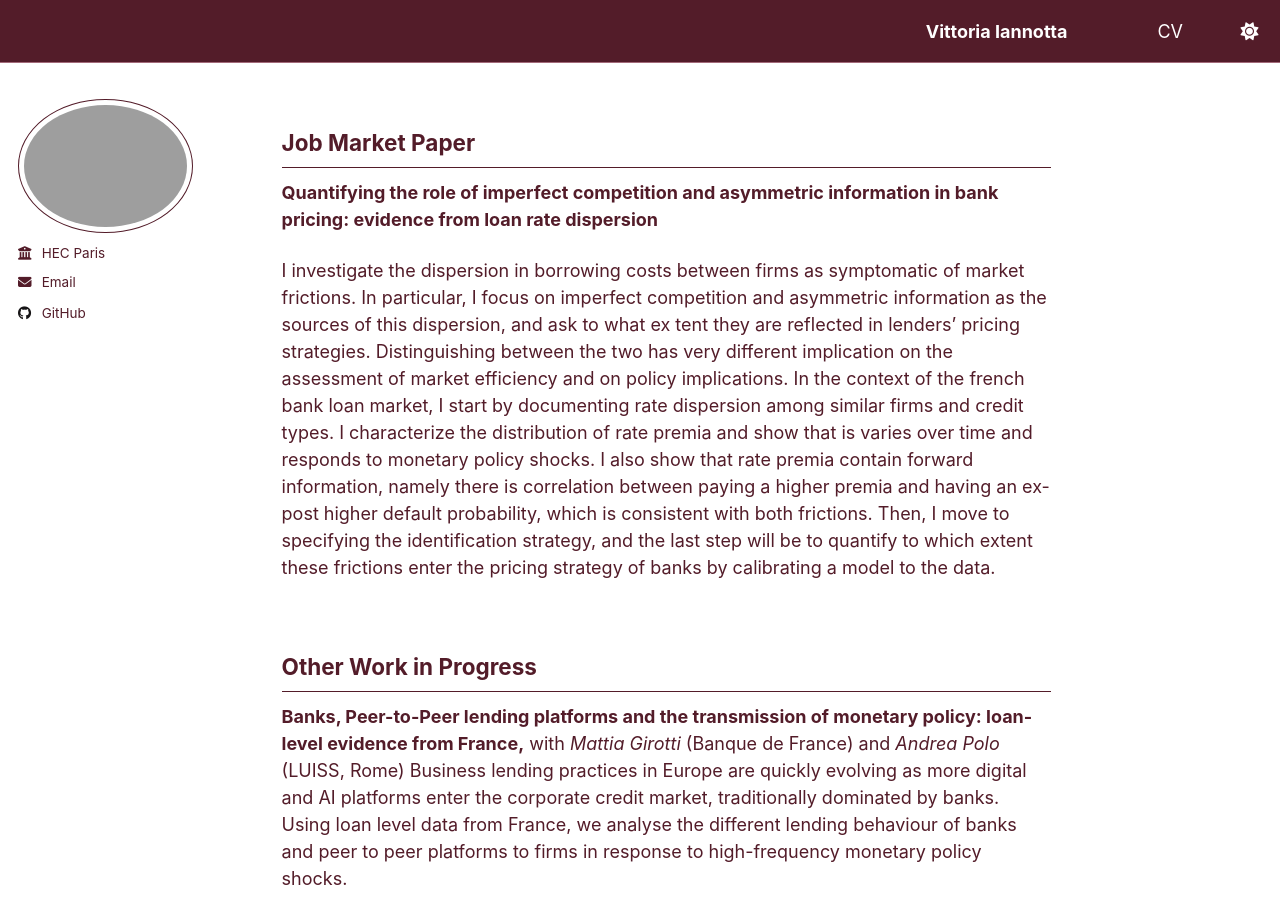
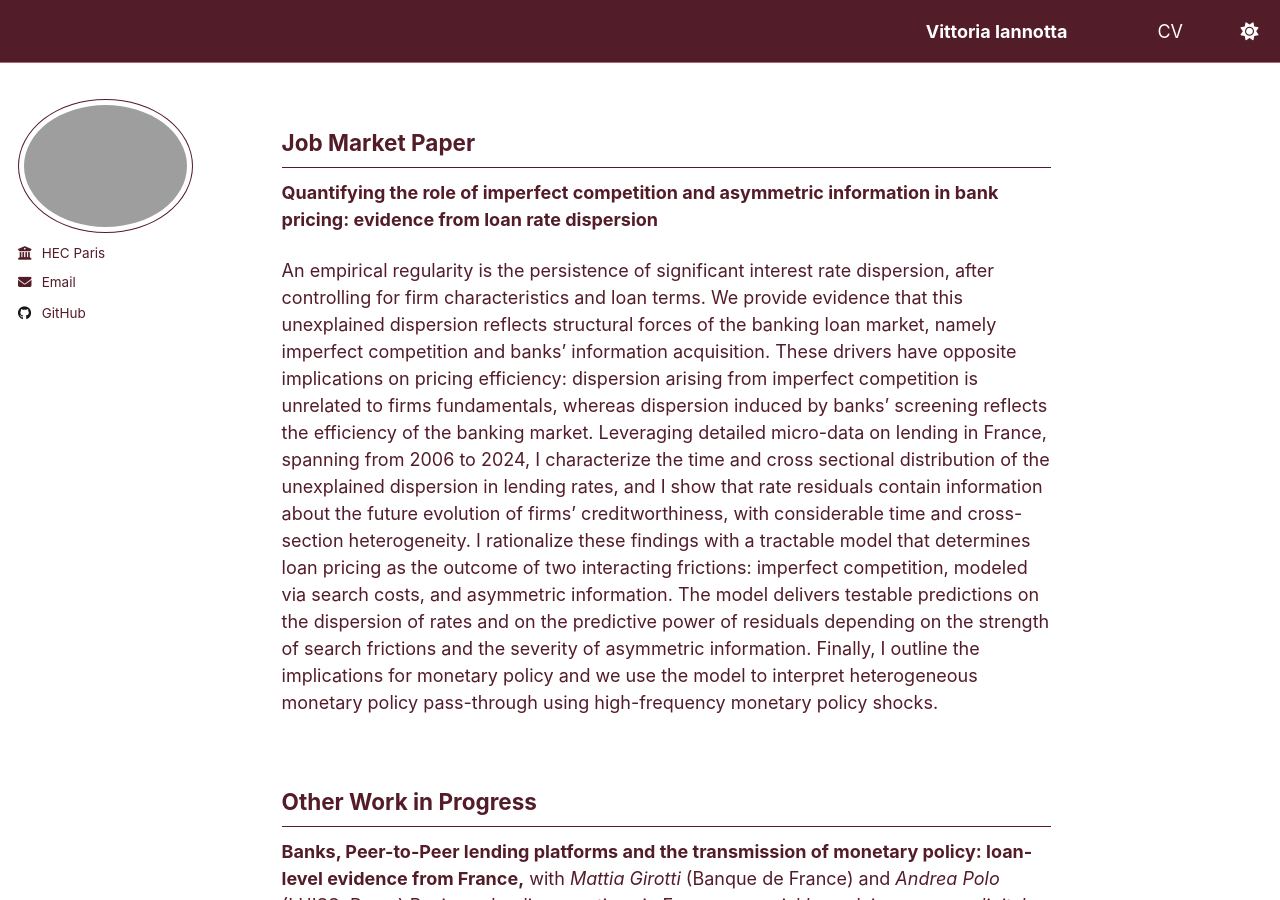
Before and after one commit to vittoriaiannotta/vittoriaiannotta.github.io, a Jekyll site: the page built from _pages/about.md, in a window 1280 px wide and 900 px high, scrolled down 292 px. Built offline with Jekyll 4.4.1, drawn with Linux system fonts in a browser that asks for light colours.

Commit message:
Update about.md

```diff
--- a/_pages/about.md
+++ b/_pages/about.md
@@ -19,16 +19,7 @@ Job Market Paper
 ------
 **Quantifying the role of imperfect competition and asymmetric information in bank pricing: evidence from loan rate dispersion**
 
-I investigate the dispersion in borrowing costs between firms as symptomatic of market frictions. In particular, I
- focus on imperfect competition and asymmetric information as the sources of this dispersion, and ask to what ex
-tent they are reflected in lenders’ pricing strategies. Distinguishing between the two has very different implication
- on the assessment of market efficiency and on policy implications. In the context of the french bank loan market, I
- start by documenting rate dispersion among similar firms and credit types. I characterize the distribution of rate
- premia and show that is varies over time and responds to monetary policy shocks. I also show that rate premia
- contain forward information, namely there is correlation between paying a higher premia and having an ex-post
- higher default probability, which is consistent with both frictions. Then, I move to specifying the identification
- strategy, and the last step will be to quantify to which extent these frictions enter the pricing strategy of banks
- by calibrating a model to the data.
+An empirical regularity is the persistence of significant interest rate dispersion, after controlling for firm characteristics and loan terms. We provide evidence that this unexplained dispersion reflects structural forces of the banking loan market, namely imperfect competition and banks' information acquisition. These drivers have opposite implications on pricing efficiency: dispersion arising from imperfect competition is unrelated to firms fundamentals, whereas dispersion induced by banks’ screening reflects the efficiency of the banking market. Leveraging detailed micro-data on lending in France, spanning from 2006 to 2024, I characterize the time and cross sectional distribution of the unexplained dispersion in lending rates, and I show that rate residuals contain information about the future evolution of firms' creditworthiness, with considerable time and cross-section heterogeneity. I rationalize these findings with a tractable model that determines loan pricing as the outcome of two interacting frictions: imperfect competition, modeled via search costs, and asymmetric information. The model delivers testable predictions on the dispersion of rates and on the predictive power of residuals depending on the strength of search frictions and the severity of asymmetric information.  Finally, I outline the implications for monetary policy and we use the model to interpret heterogeneous monetary policy pass-through using high-frequency monetary policy shocks.
 <br><br>
 
 Other Work in Progress
```
